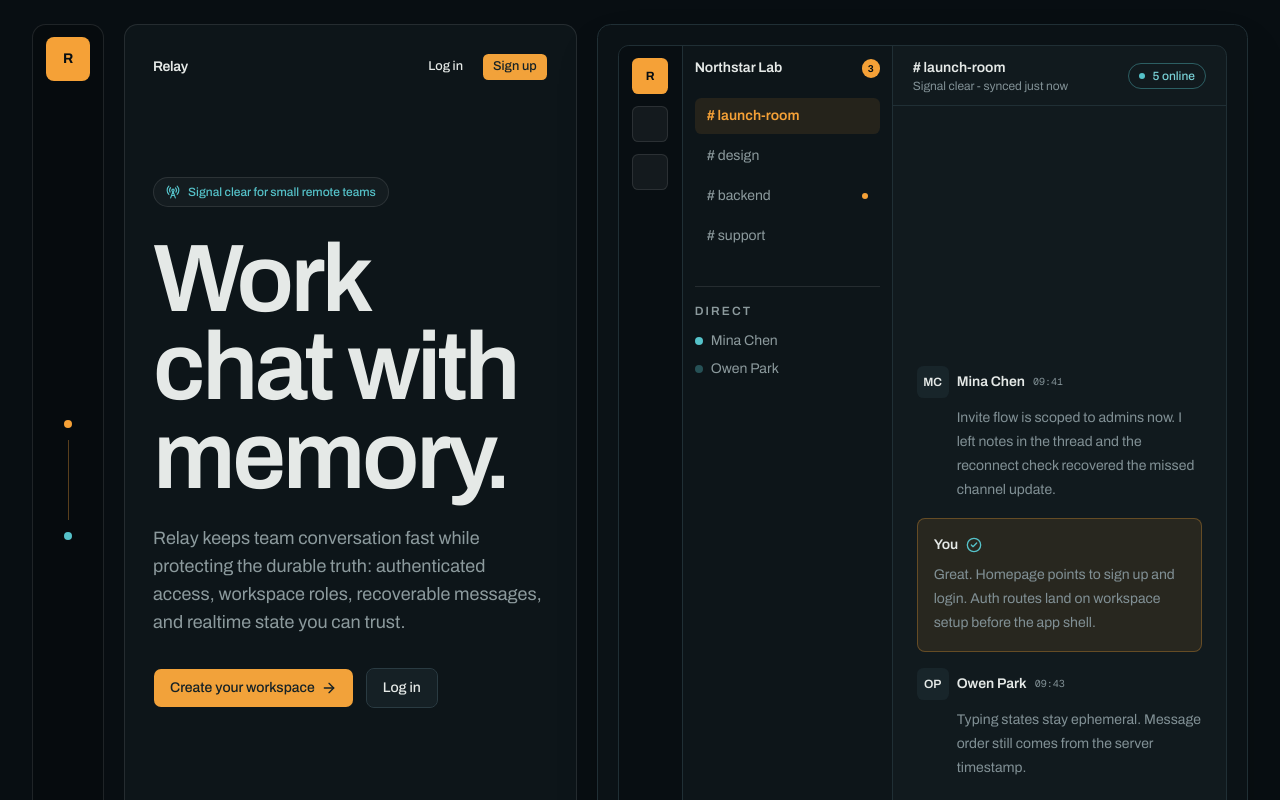
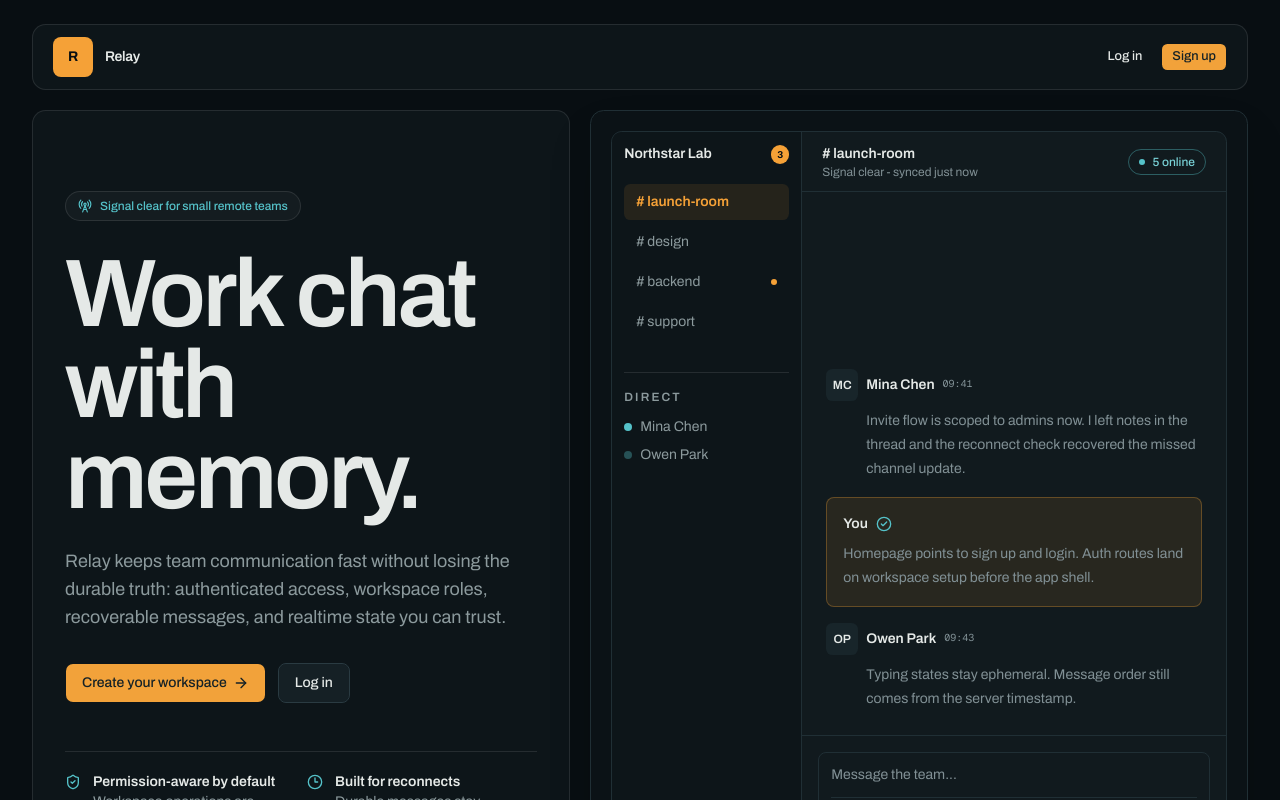
Before and after one commit to AshrafMurad/relay, a Next.js app in the folder frontend/: page / in a window 1280 px wide. Shown: the top 800 px of the page. Built offline with nearby package versions, Linux system fonts and the light colour scheme.

Commit message:
feat: update authentication schemas and validation; improve password handling and error messaging

```diff
--- a/frontend/app/page.tsx
+++ b/frontend/app/page.tsx
@@ -5,64 +5,47 @@ import { Button } from "@/components/ui/button"
 
 export default function Home() {
   return (
-    <main className="min-h-dvh overflow-y-auto bg-signal-carbon text-signal-panel-text">
-      <section className="mx-auto grid min-h-dvh w-full max-w-7xl gap-5 px-4 py-4 md:px-6 lg:grid-cols-[72px_minmax(0,0.82fr)_minmax(560px,1.18fr)] lg:px-8 lg:py-6">
-        <aside className="hidden rounded-2xl border border-white/10 bg-black/20 p-3 lg:flex lg:min-h-[calc(100dvh-3rem)] lg:flex-col lg:items-center lg:justify-between" aria-label="Relay route rail">
-          <Link className="grid size-11 place-items-center rounded-lg bg-signal-amber text-sm font-bold text-signal-carbon" href="/" aria-label="Relay home">R</Link>
-          <div className="flex flex-col items-center gap-3 text-signal-panel-muted">
-            <span className="size-2 rounded-full bg-signal-amber" />
-            <span className="h-20 w-px bg-signal-amber/35" />
-            <span className="size-2 rounded-full bg-signal-cyan" />
-          </div>
-          <div className="rounded-full border border-white/10 px-2 py-3 text-[10px] font-semibold uppercase tracking-[0.22em] text-signal-panel-muted [writing-mode:vertical-rl]">Clear</div>
-        </aside>
-
-        <div className="flex min-h-[calc(100dvh-2rem)] flex-col justify-between gap-10 rounded-2xl border border-white/10 bg-signal-panel p-5 md:p-7 lg:min-h-[calc(100dvh-3rem)]">
-          <nav className="flex items-center justify-between gap-4" aria-label="Public navigation">
-            <Link className="flex items-center gap-3 lg:hidden" href="/" aria-label="Relay home">
+    <main className="h-dvh overflow-y-auto bg-signal-carbon text-signal-panel-text">
+      <section className="mx-auto flex min-h-full w-full max-w-7xl flex-col px-4 py-4 md:px-6 lg:px-8 lg:py-6">
+        <nav className="flex items-center justify-between gap-4 rounded-2xl border border-white/10 bg-signal-panel px-4 py-3 md:px-5" aria-label="Public navigation">
+          <Link className="flex items-center gap-3" href="/" aria-label="Relay home">
             <span className="grid size-10 place-items-center rounded-lg bg-signal-amber text-sm font-bold text-signal-carbon">R</span>
             <span className="text-sm font-semibold tracking-tight">Relay</span>
           </Link>
-            <span className="hidden text-sm font-semibold tracking-tight lg:inline">Relay</span>
           <div className="flex items-center gap-2">
-              <Button render={<Link href="/login" />} size="sm" variant="ghost">Log in</Button>
-              <Button render={<Link href="/signup" />} size="sm">Sign up</Button>
+            <Button nativeButton={false} render={<Link href="/login" />} size="sm" variant="ghost">Log in</Button>
+            <Button nativeButton={false} render={<Link href="/signup" />} size="sm">Sign up</Button>
           </div>
         </nav>
 
-          <div className="max-w-2xl py-8 md:py-14">
+        <div className="grid flex-1 gap-5 py-5 lg:grid-cols-[minmax(0,0.9fr)_minmax(520px,1.1fr)] lg:items-stretch">
+          <section className="flex flex-col justify-between rounded-2xl border border-white/10 bg-signal-panel p-5 md:p-8">
+            <div className="max-w-2xl py-6 md:py-10 lg:py-12">
               <div className="mb-7 flex w-fit items-center gap-2 rounded-full border border-white/10 bg-white/[0.03] px-3 py-1.5 text-xs font-medium text-signal-cyan">
                 <RadioTower className="size-3.5" aria-hidden="true" />
                 Signal clear for small remote teams
               </div>
-            <h1 className="max-w-[11ch] text-5xl font-semibold leading-[0.92] tracking-[-0.035em] text-signal-panel-text md:text-7xl xl:text-8xl">
+              <h1 className="max-w-[12ch] text-5xl font-semibold leading-[0.95] tracking-[-0.035em] text-signal-panel-text md:text-7xl xl:text-8xl">
                 Work chat with memory.
               </h1>
               <p className="mt-6 max-w-xl text-base leading-7 text-signal-panel-muted md:text-lg">
-              Relay keeps team conversation fast while protecting the durable truth: authenticated access, workspace roles, recoverable messages, and realtime state you can trust.
+                Relay keeps team communication fast without losing the durable truth: authenticated access, workspace roles, recoverable messages, and realtime state you can trust.
               </p>
               <div className="mt-8 flex flex-col gap-3 sm:flex-row">
-              <Button className="h-10 px-4" render={<Link href="/signup" />}>Create your workspace <ArrowRight className="size-4" aria-hidden="true" /></Button>
-              <Button className="h-10 px-4" render={<Link href="/login" />} variant="outline">Log in</Button>
+                <Button className="h-10 px-4" nativeButton={false} render={<Link href="/signup" />}>Create your workspace <ArrowRight className="size-4" aria-hidden="true" /></Button>
+                <Button className="h-10 px-4" nativeButton={false} render={<Link href="/login" />} variant="outline">Log in</Button>
               </div>
             </div>
 
-          <div className="grid gap-3 border-t border-white/10 pt-5 text-sm text-signal-panel-muted sm:grid-cols-[1fr_1fr]">
-            <p className="flex gap-3"><ShieldCheck className="mt-0.5 size-4 shrink-0 text-signal-cyan" aria-hidden="true" /><span><span className="block font-semibold text-signal-panel-text">Permission-aware by default</span>Every workspace operation is scoped to membership and role.</span></p>
-            <p className="flex gap-3"><Clock3 className="mt-0.5 size-4 shrink-0 text-signal-cyan" aria-hidden="true" /><span><span className="block font-semibold text-signal-panel-text">Built for reconnects</span>Durable messages stay canonical when a browser drops and returns.</span></p>
+            <div className="grid gap-3 border-t border-white/10 pt-5 text-sm text-signal-panel-muted sm:grid-cols-2">
+              <p className="flex gap-3"><ShieldCheck className="mt-0.5 size-4 shrink-0 text-signal-cyan" aria-hidden="true" /><span><span className="block font-semibold text-signal-panel-text">Permission-aware by default</span>Workspace operations are scoped to membership and role.</span></p>
+              <p className="flex gap-3"><Clock3 className="mt-0.5 size-4 shrink-0 text-signal-cyan" aria-hidden="true" /><span><span className="block font-semibold text-signal-panel-text">Built for reconnects</span>Durable messages stay canonical when a browser returns.</span></p>
             </div>
-        </div>
+          </section>
 
-        <div className="relative min-h-[620px] overflow-hidden rounded-2xl border border-signal-line bg-signal-paper p-3 text-signal-ink shadow-2xl md:p-5 lg:min-h-[calc(100dvh-3rem)]">
-          <div className="absolute inset-x-5 top-8 h-px bg-signal-amber/40" aria-hidden="true" />
-          <div className="relative grid h-full min-h-[580px] overflow-hidden rounded-xl border border-signal-line bg-signal-surface md:grid-cols-[64px_210px_minmax(0,1fr)]">
-            <div className="hidden border-r border-signal-line bg-signal-carbon p-3 md:flex md:flex-col md:items-center md:gap-3">
-              <div className="grid size-9 place-items-center rounded-md bg-signal-amber text-xs font-bold text-signal-carbon">R</div>
-              <div className="size-9 rounded-md border border-white/10 bg-white/5" />
-              <div className="size-9 rounded-md border border-white/10 bg-white/5" />
-            </div>
-
-            <aside className="hidden border-r border-signal-line bg-signal-panel p-3 text-signal-panel-text md:block">
+          <section className="rounded-2xl border border-signal-line bg-signal-paper p-3 text-signal-ink shadow-2xl md:p-5">
+            <div className="grid min-h-[560px] overflow-hidden rounded-xl border border-signal-line bg-signal-surface lg:h-full lg:grid-cols-[190px_minmax(0,1fr)]">
+              <aside className="hidden border-r border-signal-line bg-signal-panel p-3 text-signal-panel-text lg:block">
                 <div className="flex items-center justify-between">
                   <p className="text-sm font-semibold">Northstar Lab</p>
                   <span className="rounded-full bg-signal-amber px-1.5 py-0.5 text-[10px] font-bold text-signal-carbon">3</span>
@@ -82,7 +65,7 @@ export default function Home() {
                 </div>
               </aside>
 
-            <section className="grid min-w-0 grid-rows-[60px_1fr_auto]">
+              <div className="grid min-w-0 grid-rows-[60px_1fr_auto]">
                 <header className="flex items-center justify-between border-b border-signal-line px-4 py-3 md:px-5">
                   <div>
                     <p className="text-sm font-semibold"># launch-room</p>
@@ -98,7 +81,7 @@ export default function Home() {
                   </div>
                   <div className="ml-auto max-w-[82ch] rounded-lg border border-signal-amber/30 bg-signal-amber/10 p-4">
                     <div className="flex items-center gap-2 text-sm font-semibold">You <CheckCircle2 className="size-4 text-signal-cyan" aria-hidden="true" /></div>
-                  <p className="mt-2 text-sm leading-6 text-signal-muted">Great. Homepage points to sign up and login. Auth routes land on workspace setup before the app shell.</p>
+                    <p className="mt-2 text-sm leading-6 text-signal-muted">Homepage points to sign up and login. Auth routes land on workspace setup before the app shell.</p>
                   </div>
                   <div className="max-w-[82ch]">
                     <div className="flex items-center gap-2 text-sm font-semibold"><span className="grid size-8 place-items-center rounded-md bg-signal-surface-raised text-xs">OP</span>Owen Park <span className="font-mono text-[10px] font-normal text-signal-muted">09:43</span></div>
@@ -115,8 +98,9 @@ export default function Home() {
                     </div>
                   </div>
                 </div>
+              </div>
+            </div>
           </section>
-          </div>
         </div>
       </section>
     </main>
--- a/frontend/components/relay/app-shell.tsx
+++ b/frontend/components/relay/app-shell.tsx
@@ -272,7 +272,7 @@ export function RelayAppShell({ children, workspaceSlug }: { children: ReactNode
           <p className="mt-5 font-mono text-[10px] uppercase tracking-[0.18em] text-signal-amber">Workspace unavailable</p>
           <h1 className="mt-3 text-xl font-semibold">This workspace could not be opened</h1>
           <p className="mt-2 text-sm text-signal-muted">{error || "Your membership may have changed."}</p>
-          <Button className="mt-5" render={<Link href="/" />}>Return home</Button>
+          <Button className="mt-5" nativeButton={false} render={<Link href="/" />}>Return home</Button>
         </section>
       </main>
     )
--- a/frontend/components/relay/auth-page.tsx
+++ b/frontend/components/relay/auth-page.tsx
@@ -1,9 +1,9 @@
 "use client"
 
-import { useState, type FormEvent } from "react"
+import { useState, type FormEvent, type ReactNode } from "react"
 import Link from "next/link"
 import { useRouter } from "next/navigation"
-import { ArrowRight, CheckCircle2, LockKeyhole, RadioTower, ShieldCheck } from "lucide-react"
+import { ArrowRight, CheckCircle2, Eye, EyeOff, LockKeyhole, RadioTower, ShieldCheck } from "lucide-react"
 
 import { Button } from "@/components/ui/button"
 import { apiRequest, ApiClientError } from "@/lib/api/client"
@@ -12,6 +12,10 @@ import { cn } from "@/lib/utils"
 
 type AuthMode = "login" | "signup"
 type Status = { tone: "neutral" | "success" | "error"; message: string } | null
+type FieldErrors = Partial<Record<"name" | "email" | "password", string>>
+
+const PASSWORD_MIN_LENGTH = 6
+const PASSWORD_MAX_LENGTH = 128
 
 function inputClass() {
   return "h-11 rounded-md border border-signal-line bg-signal-surface px-3 text-sm text-signal-ink outline-none transition placeholder:text-signal-muted/70 focus:border-signal-cyan focus:ring-2 focus:ring-signal-cyan/15"
@@ -38,11 +42,30 @@ function StatusMessage({ status }: { status: Status }) {
   )
 }
 
-function Field({ label, children }: { label: string; children: React.ReactNode }) {
+function validateAuthForm(form: FormData, isSignup: boolean) {
+  const values = {
+    name: String(form.get("name") ?? "").trim(),
+    email: String(form.get("email") ?? "").trim(),
+    password: String(form.get("password") ?? ""),
+  }
+  const errors: FieldErrors = {}
+
+  if (isSignup && !values.name) errors.name = "Enter your name."
+  if (!values.email) errors.email = "Enter your email."
+  else if (!/^[^\s@]+@[^\s@]+\.[^\s@]+$/.test(values.email)) errors.email = "Enter a valid email address."
+  if (!values.password) errors.password = "Enter your password."
+  else if (isSignup && values.password.length < PASSWORD_MIN_LENGTH) errors.password = `Password must be at least ${PASSWORD_MIN_LENGTH} characters.`
+  else if (values.password.length > PASSWORD_MAX_LENGTH) errors.password = `Password must be ${PASSWORD_MAX_LENGTH} characters or fewer.`
+
+  return { values, errors }
+}
+
+function Field({ label, error, children }: { label: string; error?: string; children: ReactNode }) {
   return (
     <label className="grid gap-1.5 text-sm font-medium text-signal-ink">
       {label}
       {children}
+      {error && <span className="text-xs font-medium text-red-600">{error}</span>}
     </label>
   )
 }
@@ -50,19 +73,28 @@ function Field({ label, children }: { label: string; children: React.ReactNode }
 export function AuthPage({ mode }: { mode: AuthMode }) {
   const router = useRouter()
   const [status, setStatus] = useState<Status>(null)
+  const [fieldErrors, setFieldErrors] = useState<FieldErrors>({})
+  const [showPassword, setShowPassword] = useState(false)
+  const [isSubmitting, setIsSubmitting] = useState(false)
   const isSignup = mode === "signup"
 
   async function handleSubmit(event: FormEvent<HTMLFormElement>) {
     event.preventDefault()
     const form = new FormData(event.currentTarget)
+    const { values, errors } = validateAuthForm(form, isSignup)
+    setFieldErrors(errors)
+    setStatus(null)
+    if (Object.keys(errors).length > 0) return
+
+    setIsSubmitting(true)
     try {
       if (isSignup) {
         await apiRequest<{ user: AuthUserDTO }>("/auth/signup", {
           method: "POST",
           body: JSON.stringify({
-            name: form.get("name"),
-            email: form.get("email"),
-            password: form.get("password"),
+            name: values.name,
+            email: values.email,
+            password: values.password,
           }),
         })
         setStatus({ tone: "success", message: "Account created. You can sign in now." })
@@ -71,17 +103,19 @@ export function AuthPage({ mode }: { mode: AuthMode }) {
 
       await apiRequest<{ user: AuthUserDTO }>("/auth/signin", {
         method: "POST",
-        body: JSON.stringify({ email: form.get("email"), password: form.get("password") }),
+        body: JSON.stringify({ email: values.email, password: values.password }),
       })
       router.push("/workspace")
     } catch (error) {
       setStatus(statusFromError(error))
+    } finally {
+      setIsSubmitting(false)
     }
   }
 
   return (
-    <main className="min-h-dvh overflow-y-auto bg-signal-carbon px-4 py-4 text-signal-panel-text md:px-6 lg:px-8">
-      <div className="mx-auto grid min-h-[calc(100dvh-2rem)] w-full max-w-6xl gap-5 lg:grid-cols-[minmax(0,1fr)_440px]">
+    <main className="h-dvh overflow-y-auto bg-signal-carbon px-4 py-4 text-signal-panel-text md:px-6 lg:px-8">
+      <div className="mx-auto grid min-h-full w-full max-w-6xl gap-5 lg:grid-cols-[minmax(0,1fr)_440px]">
         <section className="relative overflow-hidden rounded-2xl border border-white/10 bg-signal-panel p-5 md:p-8">
           <div className="absolute bottom-0 left-10 top-24 w-px bg-signal-amber/35" aria-hidden="true" />
           <div className="relative flex h-full min-h-[520px] flex-col justify-between gap-10">
@@ -132,11 +166,29 @@ export function AuthPage({ mode }: { mode: AuthMode }) {
 
             <div className="mt-5"><StatusMessage status={status} /></div>
 
-            <form className="mt-5 grid gap-4" onSubmit={handleSubmit}>
-              {isSignup && <Field label="Name"><input className={inputClass()} name="name" placeholder="Mina Chen" required /></Field>}
-              <Field label="Email"><input className={inputClass()} name="email" placeholder="you@team.com" required type="email" /></Field>
-              <Field label="Password"><input className={inputClass()} minLength={isSignup ? 12 : undefined} name="password" placeholder={isSignup ? "At least 12 characters" : "Your password"} required type="password" /></Field>
-              <Button className="mt-1 h-10" type="submit">
+            <form className="mt-5 grid gap-4" noValidate onSubmit={handleSubmit}>
+              {isSignup && <Field error={fieldErrors.name} label="Name"><input aria-invalid={Boolean(fieldErrors.name)} className={inputClass()} name="name" placeholder="Mina Chen" /></Field>}
+              <Field error={fieldErrors.email} label="Email"><input aria-invalid={Boolean(fieldErrors.email)} className={inputClass()} inputMode="email" name="email" placeholder="you@team.com" /></Field>
+              <Field error={fieldErrors.password} label="Password">
+                <div className="relative">
+                  <input
+                    aria-invalid={Boolean(fieldErrors.password)}
+                    className={cn(inputClass(), "w-full pr-11")}
+                    name="password"
+                    placeholder={isSignup ? `At least ${PASSWORD_MIN_LENGTH} characters` : "Your password"}
+                    type={showPassword ? "text" : "password"}
+                  />
+                  <button
+                    aria-label={showPassword ? "Hide password" : "Show password"}
+                    className="absolute right-2 top-1/2 grid size-8 -translate-y-1/2 place-items-center rounded-md text-signal-muted transition hover:bg-signal-surface-raised hover:text-signal-ink focus:outline-none focus:ring-2 focus:ring-signal-cyan/25"
+                    onClick={() => setShowPassword((current) => !current)}
+                    type="button"
+                  >
+                    {showPassword ? <EyeOff className="size-4" aria-hidden="true" /> : <Eye className="size-4" aria-hidden="true" />}
+                  </button>
+                </div>
+              </Field>
+              <Button className="mt-1 h-10" disabled={isSubmitting} type="submit">
                 {isSignup ? "Create account" : "Enter workspace"}
                 <ArrowRight className="size-4" aria-hidden="true" />
               </Button>
--- a/frontend/components/relay/sprint-one-app.tsx
+++ b/frontend/components/relay/sprint-one-app.tsx
@@ -187,8 +187,8 @@ export function SprintOneApp() {
             <div className="mt-6 grid gap-3 rounded-lg border border-white/10 bg-black/10 p-4">
               <p className="text-sm text-signal-panel-muted">Use the dedicated auth pages, then return here to create or enter a workspace.</p>
               <div className="flex flex-wrap gap-2">
-                <Button render={<Link href="/login" />} type="button">Log in</Button>
-                <Button render={<Link href="/signup" />} type="button" variant="outline">Sign up</Button>
+                <Button nativeButton={false} render={<Link href="/login" />} type="button">Log in</Button>
+                <Button nativeButton={false} render={<Link href="/signup" />} type="button" variant="outline">Sign up</Button>
               </div>
             </div>
           )}
@@ -222,7 +222,7 @@ export function SprintOneApp() {
                 <div className="grid gap-6">
                   <div className="flex items-center justify-between rounded-xl border border-signal-amber/30 bg-signal-amber/10 p-5">
                     <div><h2 className="font-semibold">{activeWorkspace.name}</h2><p className="text-sm text-signal-muted">Open the channel workspace.</p></div>
-                    <Button render={<Link href={`/app/${activeWorkspace.slug}`} />}>Enter workspace</Button>
+                    <Button nativeButton={false} render={<Link href={`/app/${activeWorkspace.slug}`} />}>Enter workspace</Button>
                   </div>
                   <div className="grid gap-6 xl:grid-cols-2">
                   <div className="rounded-xl border border-signal-line bg-signal-surface p-5">
```
Also changed, not shown: 2 other files (tests, documents, lock files or other folders). Lines whose indentation alone changed are shown as unchanged.
